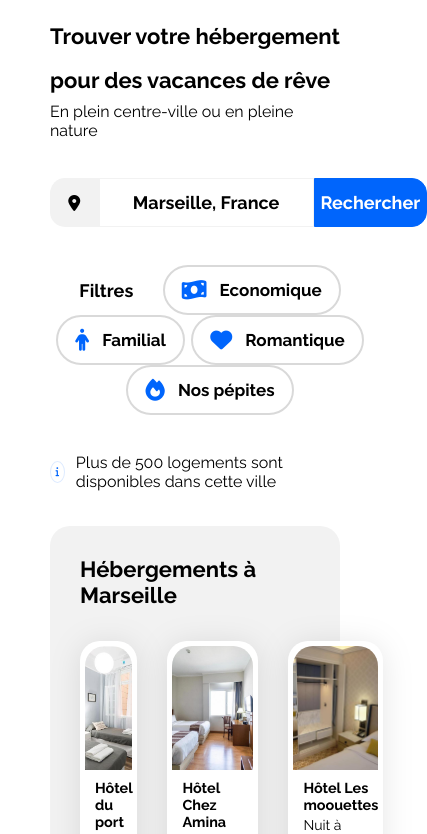
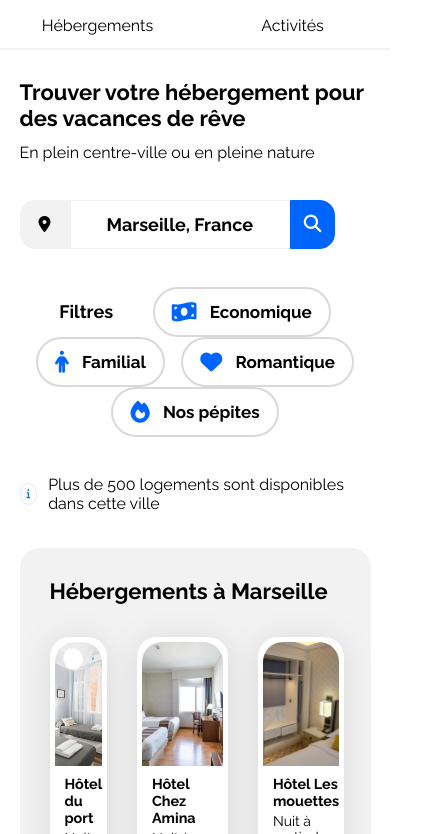
Before and after one commit to Arripal/Booki, a plain HTML site: page index.html in a window 390 px wide. Shown: the part 65-899 px from the top of the page, 427 px wide, since content can reach past the window. Drawn offline with Linux system fonts and the light colour scheme.

Commit message:
Responsive du header et du formulaire réalisé

```diff
--- a/css/style.css
+++ b/css/style.css
@@ -13,7 +13,6 @@ html {
 	--main-color: #0065fc;
 	--main-bg-color: #f2f2f2;
 	--filter-bg-color: #deebff;
-	--title-font-size: 22px;
 }
 
 .fa-solid {
@@ -40,7 +39,7 @@ li {
 }
 .section-title {
 	margin: 0;
-	font-size: 22px;
+	font-size: 1.375rem;
 }
 
 .card {
@@ -120,7 +119,8 @@ li {
 }
 
 .search-form {
-	width: 377px;
+	min-width: 320px;
+	max-width: 23.5625em;
 	display: flex;
 	margin: 2.375em 0;
 }
@@ -140,7 +140,8 @@ li {
 	display: flex;
 	align-items: center;
 	justify-content: center;
-	width: 4em;
+	min-width: 3.125em;
+	padding: 1em;
 	background-color: var(--main-bg-color);
 	color: black;
 	border-top-left-radius: 15px;
@@ -152,10 +153,16 @@ li {
 	color: #fff;
 	border-top-right-radius: 15px;
 	border-bottom-right-radius: 15px;
-	font-size: 1.125rem;
+	font-size: 1.1rem;
 	font-weight: bold;
-	width: 8.25em;
+	min-width: 8.25rem;
+	display: flex;
+	align-items: center;
+	justify-content: center;
 	cursor: pointer;
+}
+.search-btn-image {
+	display: none;
 }
 /****** Filtres ******/
 
@@ -327,22 +334,25 @@ li {
 }
 
 .activites-cards .card {
+	display: flex;
+	flex-direction: column;
 	padding: 0;
 	border-radius: 20px;
-	width: 297.5px;
+	width: 23%;
+	max-height: 439px;
 }
 .activites-cards .card img {
 	border-top-right-radius: 20px;
 	border-top-left-radius: 20px;
 	width: 100%;
-	height: 380px;
+	height: 86.5%;
 }
 
 .activites-cards .card-text {
 	display: flex;
 	align-items: center;
-	justify-content: center;
-	height: 59px;
+	height: 13%;
+	padding: 0.5em;
 }
 
 /***** Footer ******/
@@ -405,9 +415,73 @@ li {
 	.populaires-cards .card-subtitle {
 		font-size: 13px;
 	}
+
+	.activites-cards .card {
+		max-height: 270px;
+		object-fit: contain;
+	}
+	.activites-cards .card img {
+		height: 75%;
+	}
+	.activites-cards .card-text {
+		height: 25%;
+	}
 }
 
 /* Small devices (phones, less than 768px) */
 @media (max-width: 767.98px) {
-	/* ... */
+	.main-container {
+		padding: 0;
+	}
+	main {
+		width: 90%;
+		margin: 0 auto;
+	}
+	/***** Header *******/
+	.main-header {
+		height: 115px;
+		flex-direction: column;
+		margin-bottom: 1.8125em;
+	}
+	.main-header .booki-logo {
+		height: 79px;
+	}
+	.main-header .header-nav {
+		height: auto;
+		width: 100%;
+		justify-content: space-evenly;
+	}
+	.header-nav .nav-links {
+		width: 100%;
+	}
+	.header-nav .nav-link-wrapper {
+		padding-bottom: 0.8em;
+		width: 50%;
+		border: none;
+		border-bottom: 2px solid var(--main-bg-color);
+		align-items: center;
+	}
+
+	.header-nav .nav-link-wrapper:hover {
+		border: none;
+		border-bottom: 2px solid var(--main-color);
+	}
+
+	/****** Main Content *************/
+	/******* Form & Filtres **********/
+	.hebergement-search .search-title {
+		line-height: 1.2;
+		margin-bottom: 0.5em;
+	}
+
+	.search-form .search-btn-txt {
+		display: none;
+	}
+	.submit-search {
+		min-width: 45px;
+	}
+	.search-form .search-btn-image {
+		display: inline-block;
+		color: white;
+	}
 }
--- a/index.html
+++ b/index.html
@@ -64,7 +64,10 @@
 							placeholder="Marseille, France"
 							class="search-bar"
 						/>
-						<button class="submit-search">Rechercher</button>
+						<button class="submit-search">
+							<div class="search-btn-txt">Rechercher</div>
+							<i class="fa-solid fa-magnifying-glass search-btn-image"></i>
+						</button>
 					</form>
 					<div class="filtres">
 						<h3 class="filtres-title">Filtres</h3>
@@ -158,7 +161,7 @@
 									/>
 									<div class="card-content">
 										<div class="card-txt">
-											<h3 class="card-title">Hôtel Les moouettes</h3>
+											<h3 class="card-title">Hôtel Les mouettes</h3>
 											<p class="card-subtitle">
 												Nuit à partir de 76 <span class="euro">€</span>
 											</p>
```
